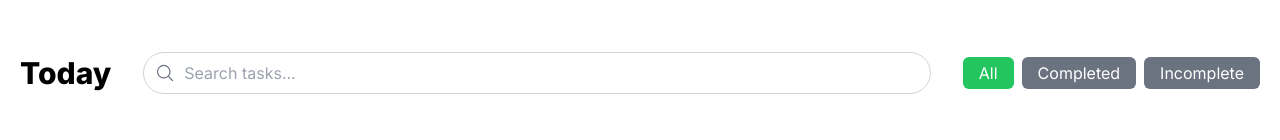
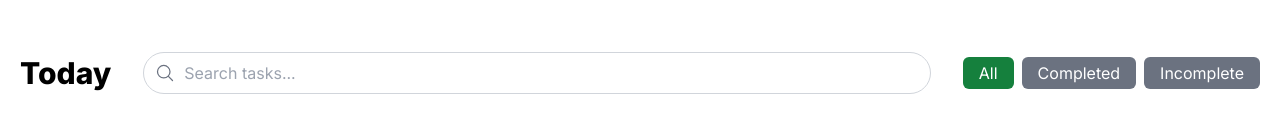
Before and after one commit to Ankush-nitjsr/todo-list-app, a React (Vite) app: page / in a window 1280 px wide. Shown: the top 140 px of the page. Built offline with nearby package versions, Linux system fonts and the light colour scheme.

Commit message:
chore: Add style
Change bg color and make button elements flexible

```diff
--- a/src/features/filter-tasks/FilterTasks.tsx
+++ b/src/features/filter-tasks/FilterTasks.tsx
@@ -6,12 +6,12 @@ export const FilterTasks = () => {
 
   const getButtonClass = (filterType: string) => {
     return filter === filterType
-      ? "bg-green-500 text-white px-4 py-1 rounded-md" // Active button style
-      : "bg-gray-500 hover:bg-green-400 text-white px-4 py-1 rounded-md"; // Default button style
+      ? "bg-green-700 text-white px-4 py-1 rounded-md" // Active button style
+      : "bg-gray-500 hover:bg-green-500 text-white px-4 py-1 rounded-md"; // Default button style
   };
 
   return (
-    <div className="space-x-2">
+    <div className="flex space-x-2">
       <button
         onClick={() => setFilter("all")}
         className={getButtonClass("all")}
```
